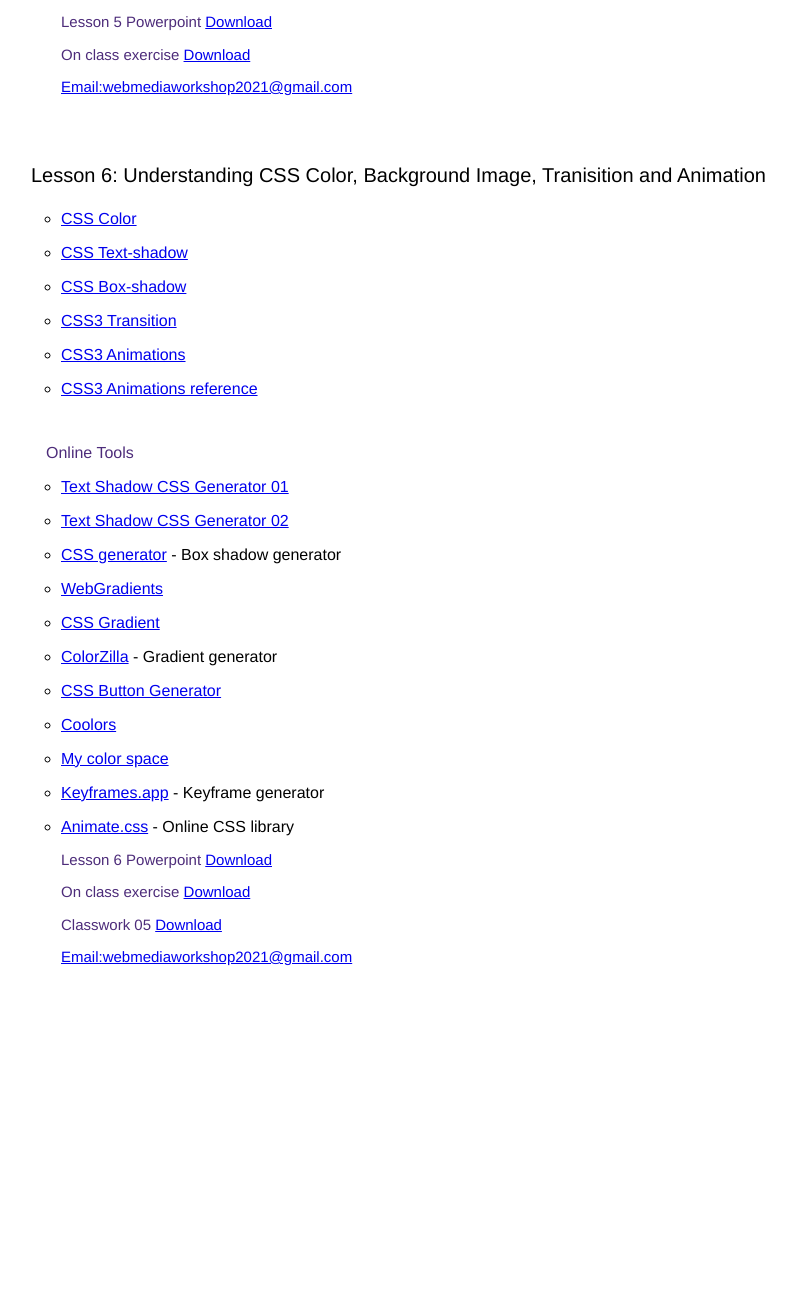
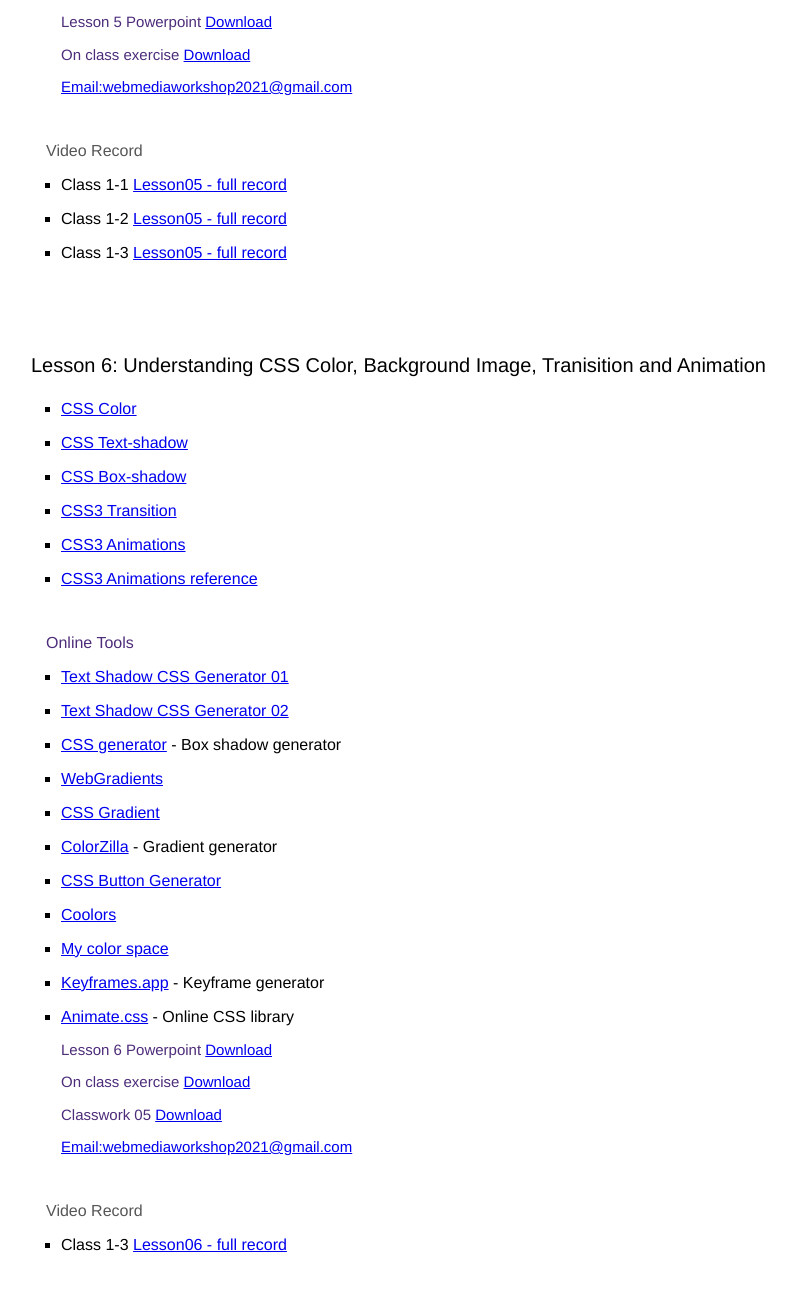
Before and after one commit to webmediaworkshop2021/course, a plain HTML site: page index.html in a window 1280 px wide. Shown: the part 3485-4790 px from the top of the page, without its empty margins (19-815 px from the left). Before the commit the page ends 4478 px from the top, so only its background shows below. Drawn offline with Linux system fonts and the light colour scheme.

Commit message:
Add files via upload

```diff
--- a/index.html
+++ b/index.html
@@ -259,6 +259,16 @@
                                                 <h4>On class exercise <a href="http://bit.ly/3slTgOJ" target="_black">Download</a></h3>
                                                 <h4><a href="mailto:webmediaworkshop2021@gmail.com">Email:webmediaworkshop2021@gmail.com</a></h4>
 
+
+                                                <h6>Video Record</h6>
+
+                                                <ul>
+
+                                                    <li>Class 1-1 <a href="http://bit.ly/2MBiBVB"target="_black">Lesson05 - full record</a></li>
+                                                    <li>Class 1-2 <a href="http://bit.ly/2MyYRBO"target="_black">Lesson05 - full record</a></li>
+                                                    <li>Class 1-3 <a href="http://bit.ly/3r5Rr81"target="_black">Lesson05 - full record</a></li>
+                                                     <br>
+
                                            <br>
 
                                         </ul>
@@ -320,10 +330,20 @@
 
                                 </ul>
 
-                                <h4>Lesson 6 Powerpoint <a href="http://bit.ly/3ky6Dss" target="_black" >Download</a></h3>
+                                <h4>Lesson 6 Powerpoint <a href="http://bit.ly/3r7nhBp" target="_black" >Download</a></h3>
                                     <h4>On class exercise <a href="http://bit.ly/3sCFlnu" target="_black">Download</a></h3>
                                     <h4>Classwork 05 <a href="https://bit.ly/3kwgvTf" target="_black">Download</a></h3>
                                     <h4><a href="mailto:webmediaworkshop2021@gmail.com">Email:webmediaworkshop2021@gmail.com</a></h4>
+
+                                    <h6>Video Record</h6>
+
+                                                <ul>
+
+                                                    <!-- <li>Class 1-1 <a href="http://bit.ly/2MBiBVB"target="_black">Lesson05 - full record</a></li>
+                                                    <li>Class 1-2 <a href="http://bit.ly/2MyYRBO"target="_black">Lesson05 - full record</a></li> -->
+                                                    <li>Class 1-3 <a href="http://bit.ly/3dXERE8"target="_black">Lesson06 - full record</a></li>
+                                                     <br>
+
 
                                     <br>
 
```
